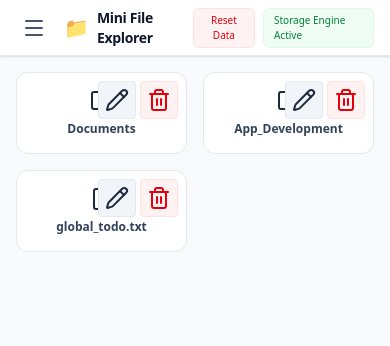
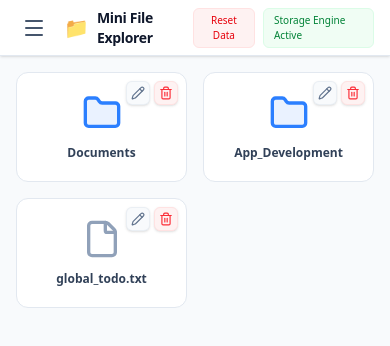
Before and after one commit to prio12/recursive-file-explore, a Next.js app: page / in a window 390 px wide. Shown: the top 346 px of the page. Built offline with nearby package versions, Linux system fonts and the light colour scheme.

Commit message:
feat: rendering file content in the Ui and implemented updating content recursive way when the node has nested children

```diff
--- a/app/page.tsx
+++ b/app/page.tsx
@@ -3,7 +3,7 @@ import { Navbar } from "@/components/Navbar";
 import { FileNode } from "@/types/types";
 import { useEffect, useState } from "react";
 import { initialFileSystem } from "../mockData";
-import { findNodeById } from "@/utils/fileUtils";
+import { findNodeById, updateFileContent } from "@/utils/fileUtils";
 import SidebarItem from "@/components/SidebarItem";
 import { Folder, File, Pencil, Trash } from "lucide-react";
 
@@ -22,6 +22,8 @@ export default function Home() {
 
   //tracks the selected file , initialized with null
   const [selectedFile, setSelectedFile] = useState<FileNode | null>(null);
+
+  const [editorContent, setEditorContent] = useState<string>("");
 
   //Handle initial data load safely on client mount
   useEffect(() => {
@@ -54,11 +56,21 @@ export default function Home() {
 
   const handleOpenFile = (file: FileNode) => {
     setSelectedFile(file);
-    // setEditorContent(file.content || "");
+    setEditorContent(file.content || "");
+  };
+
+  const handleSaveFile = () => {
+    if (!selectedFile) return;
+    setFileTree((prev) =>
+      updateFileContent(prev, selectedFile.id, editorContent),
+    );
+    alert("Changes saved successfully!");
   };
 
   //Get current folder
   const activeFolder = findNodeById(fileTree, currentFolderId) || fileTree[0];
+
+  console.log(selectedFile, "seeing selectedFile");
 
   return (
     <div className="flex flex-col h-screen bg-slate-50 text-slate-800  overflow-hidden">
@@ -124,35 +136,40 @@ export default function Home() {
                     ? setCurrentFolderId(item.id)
                     : handleOpenFile(item)
                 }
-                className="group relative flex flex-col items-center justify-center p-4 bg-white border border-slate-200 rounded-xl hover:shadow-md hover:border-blue-200 transition-all cursor-pointer text-center select-none"
+                className="group relative flex flex-col items-center justify-center p-5 bg-white border border-slate-200 rounded-xl hover:shadow-md hover:border-blue-200 transition-all cursor-pointer text-center select-none"
               >
-                <span className="text-4xl mb-2">
-                  {item.type === "folder" ? <Folder /> : <File />}
-                </span>
+                <div className="mb-3 text-slate-400 transition-transform group-hover:scale-105 duration-200">
+                  {item.type === "folder" ? (
+                    <Folder className="w-10 h-10 text-blue-500 fill-blue-500/10" />
+                  ) : (
+                    <File className="w-10 h-10 text-slate-400" />
+                  )}
+                </div>
+
                 <span
-                  className="text-xs font-semibold text-slate-700  w-full px-2"
+                  className="text-xs font-semibold text-slate-700 w-full px-2 "
                   title={item.name}
                 >
                   {item.name}
                 </span>
 
                 <div
-                  className="absolute top-2 right-2 flex gap-1 opacity-100 lg:opacity-0 lg:group-hover:opacity-100 transition-opacity"
-                  onClick={(e) => e.stopPropagation()} // Keeps management taps separate from row navigation
+                  className="absolute top-2 right-2 flex gap-1 opacity-100 lg:opacity-0 lg:group-hover:opacity-100 transition-opacity duration-150"
+                  onClick={(e) => e.stopPropagation()}
                 >
                   <button
                     // onClick={() => handleRenameItem(item.id, item.name)}
-                    className="p-1.5 bg-slate-100 hover:bg-slate-200 active:bg-slate-300 rounded text-xs transition border border-slate-200"
+                    className="p-1 bg-slate-50 hover:bg-slate-100 text-slate-500 hover:text-slate-700 active:bg-slate-200 rounded-md transition border border-slate-200/60 shadow-sm"
                     title="Rename"
                   >
-                    <Pencil />{" "}
+                    <Pencil className="w-3.5 h-3.5" />
                   </button>
                   <button
                     // onClick={() => handleDeleteItem(item.id)}
-                    className="p-1.5 bg-red-50 hover:bg-red-100 active:bg-red-200 rounded text-xs transition border border-red-100 text-red-600"
+                    className="p-1 bg-red-50 hover:bg-red-100 text-red-500 hover:text-red-600 active:bg-red-200 rounded-md transition border border-red-100 shadow-sm"
                     title="Delete"
                   >
-                    <Trash />
+                    <Trash className="w-3.5 h-3.5" />
                   </button>
                 </div>
               </div>
@@ -165,6 +182,43 @@ export default function Home() {
             )}
           </div>
         </main>
+        {/* rendering the file */}
+        {selectedFile && (
+          <section className="fixed lg:static top-0 bottom-0 right-0 z-40 w-full sm:w-80 bg-white border-l border-slate-200 shadow-2xl lg:shadow-none flex flex-col p-4">
+            <div className="flex items-center justify-between pb-3 border-b border-slate-100 mb-4">
+              <div className="truncate pr-2">
+                <p className="text-[10px] text-slate-400 font-bold uppercase tracking-wider">
+                  File Workspace
+                </p>
+                <h3 className="text-sm font-bold text-slate-700 truncate">
+                  {selectedFile.name}
+                </h3>
+              </div>
+              <button
+                onClick={() => setSelectedFile(null)}
+                className="text-slate-400 hover:text-slate-600 text-lg font-medium p-1"
+              >
+                ✕
+              </button>
+            </div>
+
+            <textarea
+              className="flex-1 w-full p-3 border border-slate-200 rounded-lg text-xs bg-slate-50 font-mono focus:outline-none focus:ring-2 focus:ring-blue-500 focus:bg-white resize-none"
+              value={editorContent}
+              onChange={(e) => setEditorContent(e.target.value)}
+              placeholder="Enter your custom content string structure details here..."
+            />
+
+            <div className="mt-4 pt-3 border-t border-slate-100 flex gap-2">
+              <button
+                onClick={handleSaveFile}
+                className="flex-1 py-2 bg-green-600 hover:bg-green-700 text-white rounded-lg text-xs font-semibold shadow-sm transition"
+              >
+                Save Changes
+              </button>
+            </div>
+          </section>
+        )}
       </div>
     </div>
   );
--- a/utils/fileUtils.ts
+++ b/utils/fileUtils.ts
@@ -16,3 +16,23 @@ export const findNodeById = (
   }
   return null;
 };
+
+//updating a specific file content recursively
+export const updateFileContent = (
+  nodes: FileNode[],
+  fileId: string,
+  content: string,
+): FileNode[] => {
+  return nodes.map((node) => {
+    //if we find the targeted file return the new updated copy
+    if (node.id === fileId && node.type === "file") return { ...node, content };
+
+    //if the node has nested children dig dive and find the targeted file recursively
+    if (node.children)
+      return {
+        ...node,
+        children: updateFileContent(node.children, fileId, content),
+      };
+    return node;
+  });
+};
```
